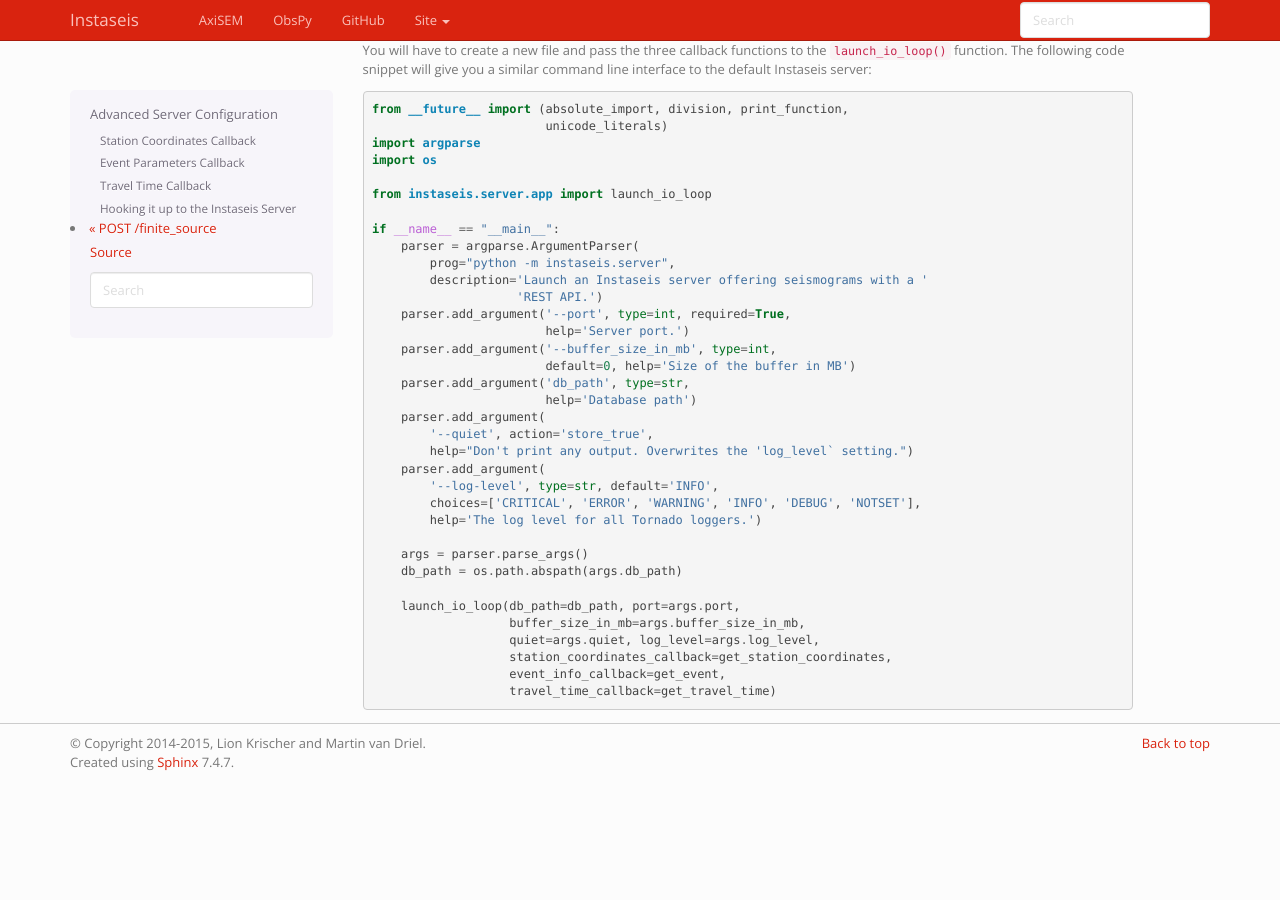
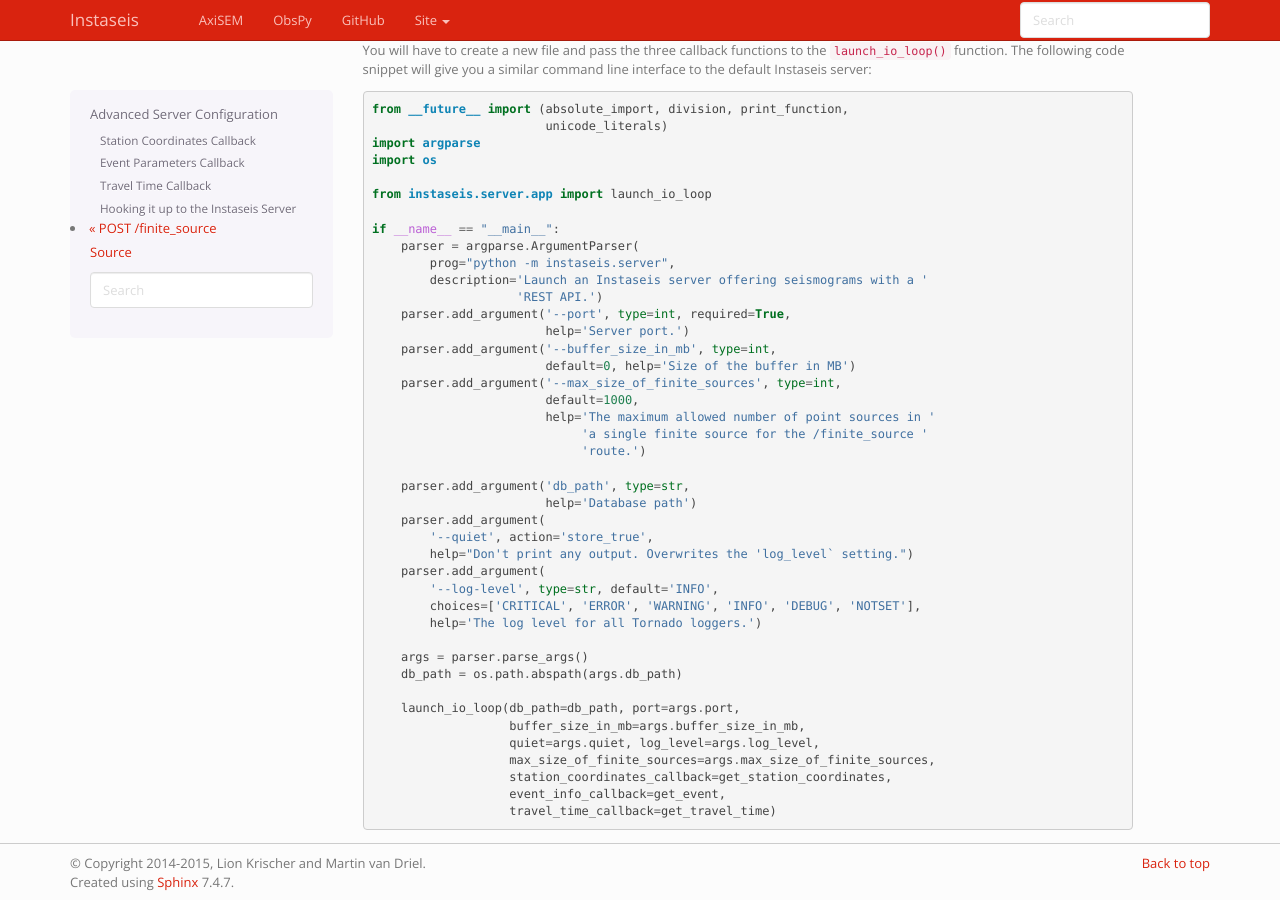
Before and after one commit to krischer/instaseis, a Sphinx documentation site: the page built from doc/advanced_server_configuration.rst, in a window 1280 px wide and 900 px high, scrolled down 3084 px. Built offline with Sphinx 7.4.7, drawn with Linux system fonts in a browser that asks for light colours; the version number could not be read and is left out; before the commit the page ends 3864 px from its top, so only the background shows below that.

Commit message:
Documenting the option and adding it to the examples

```diff
--- a/doc/advanced_server_configuration.rst
+++ b/doc/advanced_server_configuration.rst
@@ -242,6 +242,12 @@ similar command line interface to the default Instaseis server:
                             help='Server port.')
         parser.add_argument('--buffer_size_in_mb', type=int,
                             default=0, help='Size of the buffer in MB')
+        parser.add_argument('--max_size_of_finite_sources', type=int,
+                            default=1000,
+                            help='The maximum allowed number of point sources in '
+                                 'a single finite source for the /finite_source '
+                                 'route.')
+
         parser.add_argument('db_path', type=str,
                             help='Database path')
         parser.add_argument(
@@ -258,6 +264,7 @@ similar command line interface to the default Instaseis server:
         launch_io_loop(db_path=db_path, port=args.port,
                        buffer_size_in_mb=args.buffer_size_in_mb,
                        quiet=args.quiet, log_level=args.log_level,
+                       max_size_of_finite_sources=args.max_size_of_finite_sources,
                        station_coordinates_callback=get_station_coordinates,
                        event_info_callback=get_event,
                        travel_time_callback=get_travel_time)
--- a/doc/routes/finite_source.rst
+++ b/doc/routes/finite_source.rst
@@ -6,6 +6,9 @@ POST /finite_source
     Some parts of this route require an advanced server setup. Please view the
     :doc:`../advanced_server_configuration` for details. The parts that don't
     will keep working even with a normal configuration.
+
+    Per default this route allows at most 1000 point sources for a single
+    finite source. This limit can be changed when starting the server.
 
 Description
     Returns seismograms for finite sources defined in the USGS param file
```
Also changed, not shown: 1 other file.
